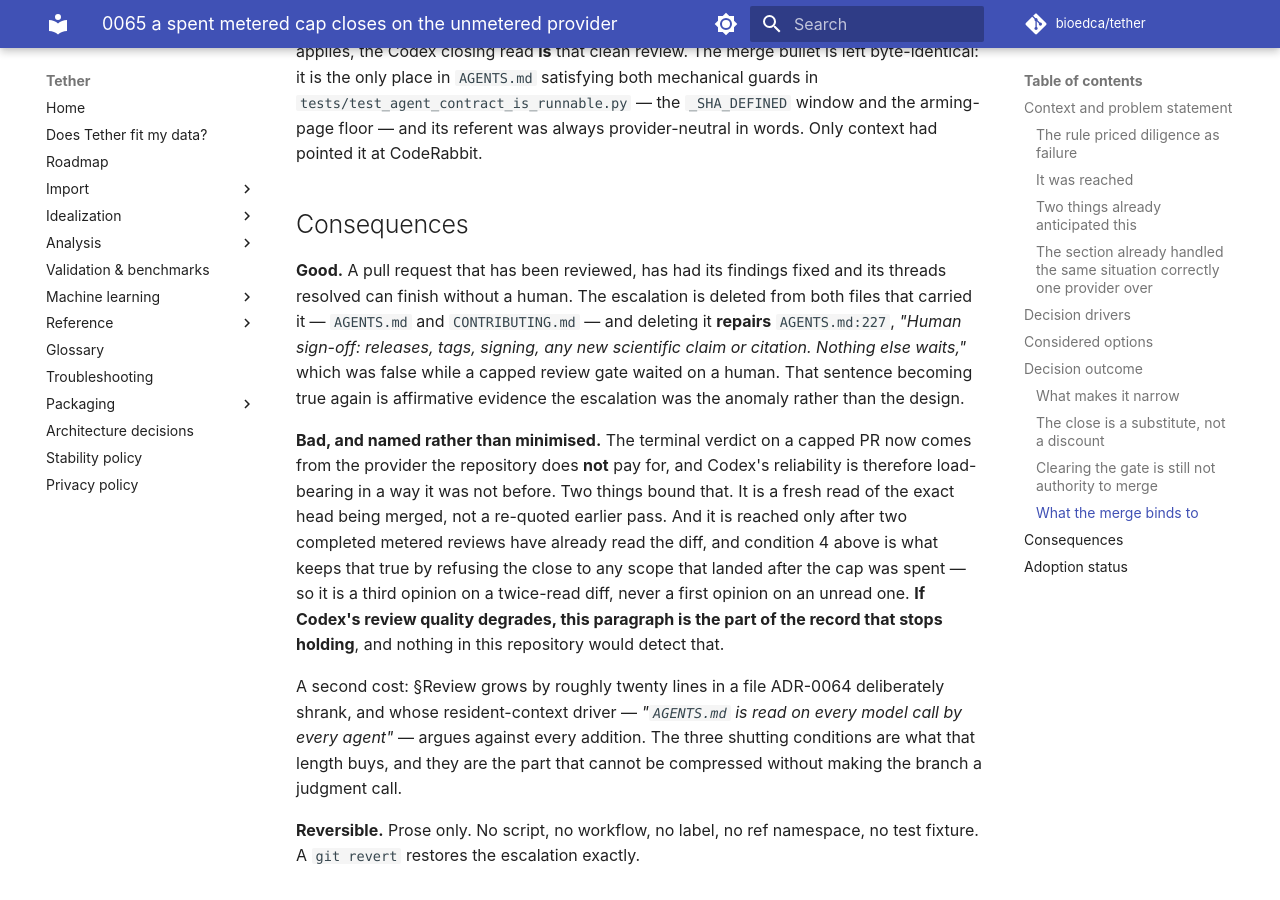
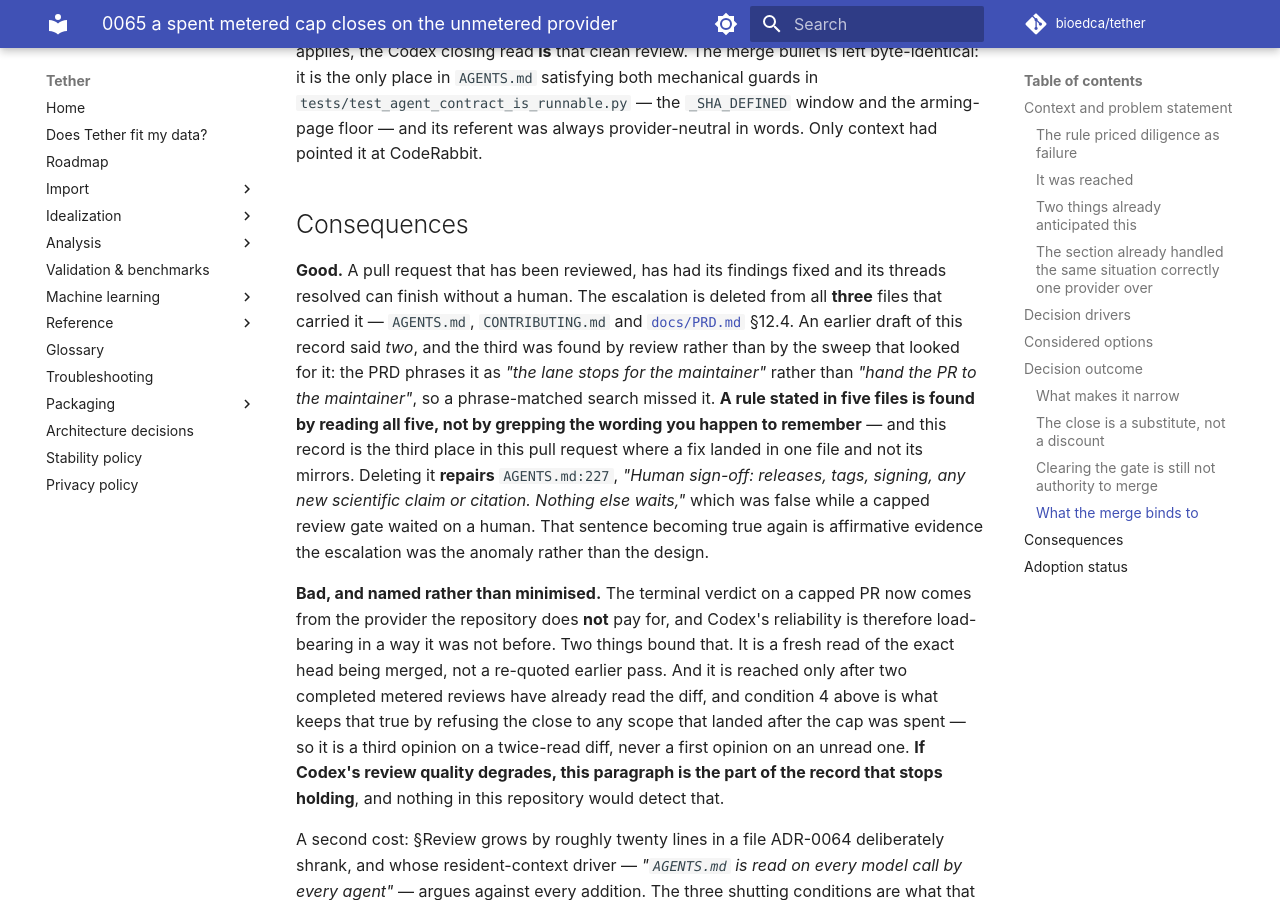
Before and after one commit to bioedca/tether, an MkDocs documentation site: the page built from docs/adr/0065-a-spent-metered-cap-closes-on-the-unmetered-provider.md, in a window 1280 px wide and 900 px high, scrolled down 5153 px. Built offline with MkDocs 1.6.1 and Material for MkDocs 9.7.7, drawn with Linux system fonts in a browser that asks for light colours; comment, search, counter and statistics services are not loaded; the version menu is left out.

Commit message:
fix(agents): anchor the scope freeze at the reviewed commit, not the clock
Codex round 3, three more P1s, all correct.

1. The scope freeze was time-anchored. "After the second completed review" let
   a material push that landed while that review was still running fall inside
   the window -- before its submitted_at, after the commit_id it actually read
   -- so a commit no metered provider saw could still ride the close. Anchored
   at the commit_id now, with the reason stated inline.

2. The evidence shape was unsatisfiable in the ordinary clean case. The
   template demanded commit_id, submitted_at and COMMENTED/APPROVED from
   whichever provider closed the gate, but a clean Codex run reports a thumbs-up
   reaction and has no pull-request-review object at all, so the new path could
   not be recorded exactly when it succeeded cleanly. It now asks for what Codex
   can emit while keeping the final-head binding.

3. There was a THIRD copy of the maintainer escalation, in docs/PRD.md §12.4.
   The PR body, the previous commit message and ADR-0065 all claimed it lived in
   exactly two files. That was wrong. The PRD phrases it "the lane stops for the
   maintainer" rather than "hand the PR to the maintainer", so the phrase-matched
   grep never saw it -- and since AGENTS.md tells agents to stop and ask when
   contracts conflict, a worker reading the PRD would have stranded on exactly
   the PR this unblocks.

The sweep is now semantic across all seven rule-stating files rather than a
grep for remembered wording, and ADR-0065 records why the grep missed it. That
is the fourth time in this PR a fix landed in one file and not its mirrors.

```diff
--- a/docs/adr/0065-a-spent-metered-cap-closes-on-the-unmetered-provider.md
+++ b/docs/adr/0065-a-spent-metered-cap-closes-on-the-unmetered-provider.md
@@ -188,8 +188,15 @@
 ## Consequences
 
 **Good.** A pull request that has been reviewed, has had its findings fixed and its threads resolved
-can finish without a human. The escalation is deleted from both files that carried it — `AGENTS.md`
-and `CONTRIBUTING.md` — and deleting it **repairs** `AGENTS.md:227`, *"Human sign-off: releases,
+can finish without a human. The escalation is deleted from all **three** files that carried it —
+`AGENTS.md`, `CONTRIBUTING.md` and
+[`docs/PRD.md`](https://github.com/bioedca/tether/blob/main/docs/PRD.md) §12.4. An earlier draft of
+this record said *two*, and the third was found by review rather than by the sweep that looked for
+it: the PRD phrases it as *"the lane stops for the maintainer"* rather than *"hand the PR to the
+maintainer"*, so a
+phrase-matched search missed it. **A rule stated in five files is found by reading all five, not by
+grepping the wording you happen to remember** — and this record is the third place in this pull
+request where a fix landed in one file and not its mirrors. Deleting it **repairs** `AGENTS.md:227`, *"Human sign-off: releases,
 tags, signing, any new scientific claim or citation. Nothing else waits,"* which was false while a
 capped review gate waited on a human. That sentence becoming true again is affirmative evidence the
 escalation was the anomaly rather than the design.
```
Also changed, not shown: AGENTS.md (+5 -3 lines), docs/PRD.md (+3 -1 lines), .github/pull_request_template.md.
